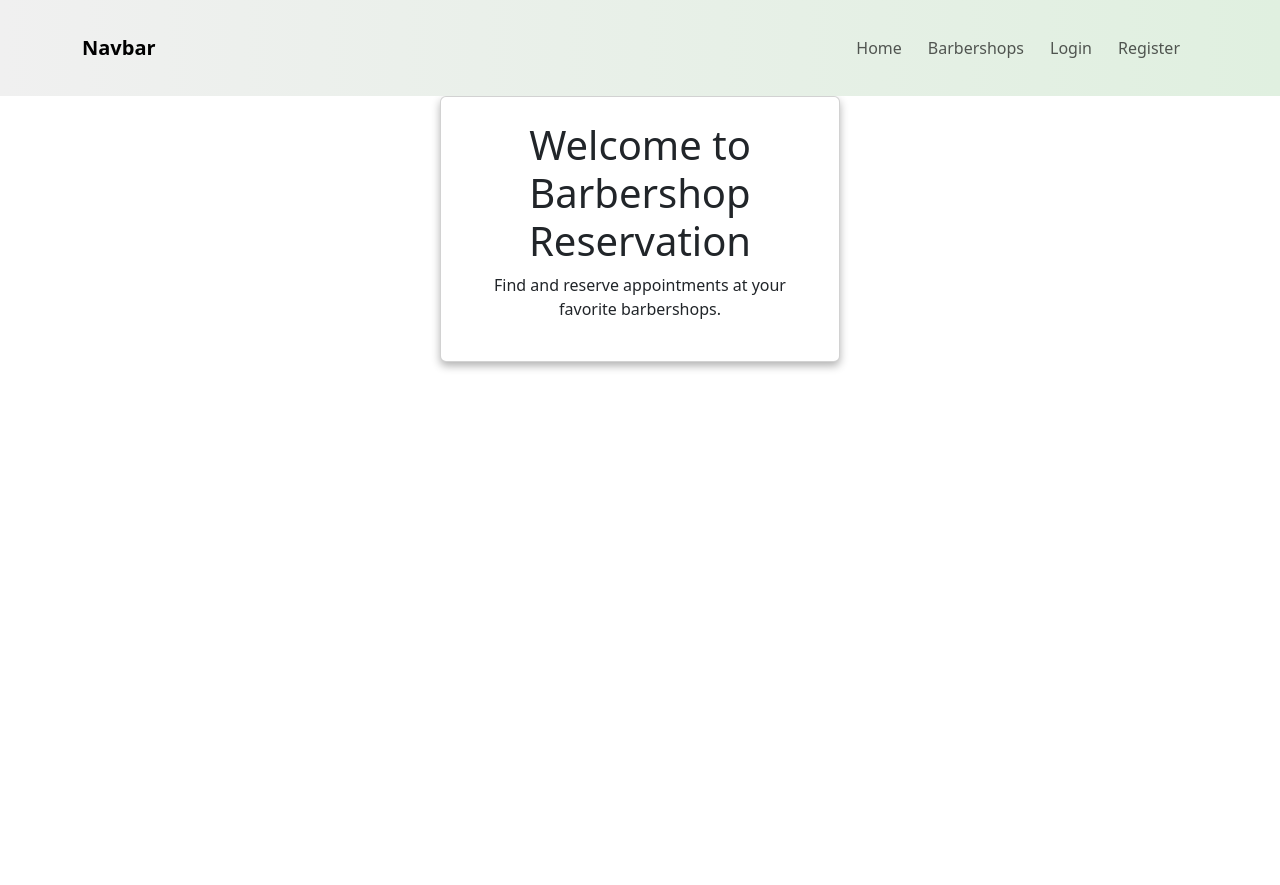
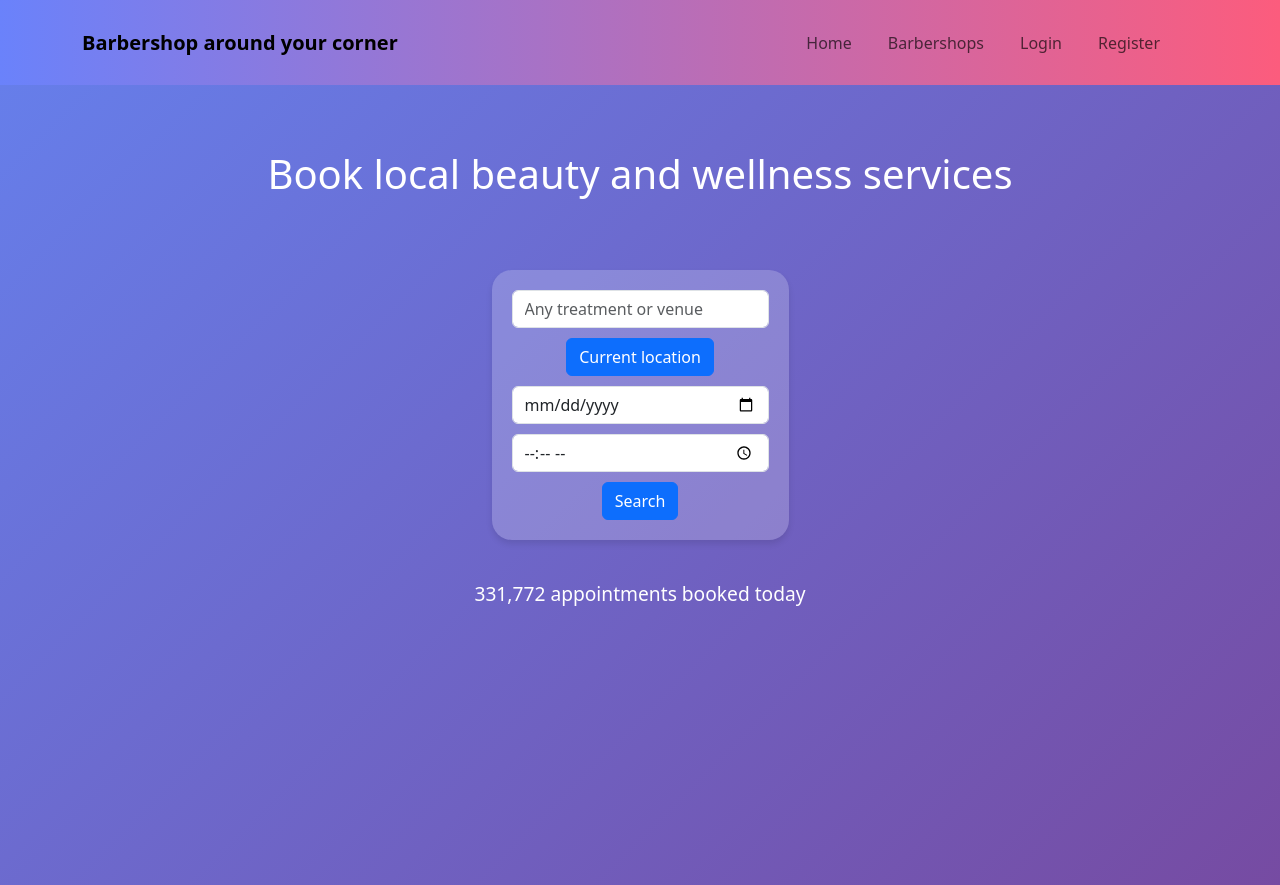
Before and after one commit to con-gif/barber-shop-main, a React (Create React App) app in the folder frontend/: page / in a window 1280 px wide. Before the commit the page ends 800 px from the top, so only its background shows below. Built offline with nearby package versions, Linux system fonts and the light colour scheme.

Commit message:
beautyfied a lil bit

```diff
--- a/frontend/package.json
+++ b/frontend/package.json
@@ -7,6 +7,7 @@
     "@testing-library/jest-dom": "^5.17.0",
     "@testing-library/react": "^13.4.0",
     "@testing-library/user-event": "^13.5.0",
+    "animate.css": "^4.1.1",
     "axios": "^1.6.7",
     "bootstrap": "^5.3.3",
     "concurrently": "^8.2.2",
@@ -16,6 +17,7 @@
     "react-redux": "^9.1.0",
     "react-router-dom": "^6.22.2",
     "react-scripts": "5.0.1",
+    "three": "^0.162.0",
     "web-vitals": "^2.1.4"
   },
   "scripts": {
--- a/frontend/src/components/Navbar/Navbar.js
+++ b/frontend/src/components/Navbar/Navbar.js
@@ -1,5 +1,6 @@
 // src/components/Navbar/Navbar.js
-import React from 'react';
+import React, { useEffect } from 'react'; // Add useEffect here
+import * as THREE from 'three';
 import { Link, useNavigate } from 'react-router-dom';
 import { useSelector, useDispatch } from 'react-redux';
 import { logout } from '../../features/auth/authslice';
@@ -17,10 +18,12 @@ const Navbar = () => {
     navigate('/');
   };
 
+
+
   return (
     <nav className="navbar navbar-expand-lg navbar-transparent">
       <div className="container">
-        <Link className="navbar-brand" to="/">Navbar</Link>
+        <Link className="navbar-brand" to="/">Barbershop around your corner</Link>
         <button className="navbar-toggler" type="button" data-bs-toggle="collapse" data-bs-target="#navbarNav" aria-controls="navbarNav" aria-expanded="false" aria-label="Toggle navigation">
           <span className="navbar-toggler-icon"></span>
         </button>
--- a/frontend/src/index.js
+++ b/frontend/src/index.js
@@ -5,6 +5,7 @@ import App from './App';
 import store from './store';
 import './index.css';
 import 'bootstrap/dist/css/bootstrap.min.css';
+import 'animate.css';
 
 ReactDOM.render(
   <React.StrictMode>
--- a/frontend/src/pages/Home/Home.js
+++ b/frontend/src/pages/Home/Home.js
@@ -1,12 +1,37 @@
-import React from 'react';
+import React, { useState } from 'react';
 import '../../styles/Home.css';
 
 const Home = () => {
+  const [location, setLocation] = useState('');
+
+  const handleLocation = () => {
+    if (navigator.geolocation) {
+      navigator.geolocation.getCurrentPosition(
+        (position) => {
+          setLocation(position.coords);
+          // You might want to convert coords into a human-readable address
+        },
+        () => {
+          alert('Location access denied.');
+        }
+      );
+    } else {
+      alert('Geolocation is not supported by this browser.');
+    }
+  };
+
   return (
-    <div>
-      <div className="card p-4">
-        <h1>Welcome to Barbershop Reservation</h1>
-        <p>Find and reserve appointments at your favorite barbershops.</p>
+    <div className="home-container">
+      <h1>Book local beauty and wellness services</h1>
+      <div className="search-card"> {/* This was previously search-section */}
+      <input type="text" className="form-control" placeholder="Any treatment or venue" />
+        <button className="btn btn-primary animated-button" onClick={handleLocation}>Current location</button>
+        <input type="date" className="form-control" />
+        <input type="time" className="form-control" />
+        <button className="btn btn-primary">Search</button>
+      </div>
+      <div className="booking-stats animate__animated animate__fadeInUp">
+        <p>331,772 appointments booked today</p>
       </div>
     </div>
   );
--- a/frontend/src/styles/Home.css
+++ b/frontend/src/styles/Home.css
@@ -1,12 +1,64 @@
-.card {
-  border: none;
-  border-radius: 10px;
-  box-shadow: 0 4px 8px rgba(0, 0, 0, 0.3);
-  max-width: 100%;
-  margin: 0 auto;
+.home-container {
+  text-align: center;
+  padding-top: 65px; /* Adjust padding to navbar height */
+  background: linear-gradient(135deg, #667eea 0%, #764ba2 100%);
+  color: white;
+  height: 100vh; /* Make sure it takes full height */
+  display: flex;
+  flex-direction: column;
+  justify-content: flex-start; /* Start content from top after navbar */
 }
 
-.card:hover {
-  box-shadow: 0 8px 16px rgba(0, 0, 0, 0.3);
-  transition: box-shadow 0.3s ease;
+.search-card {
+  background: rgba(255, 255, 255, 0.2);
+  padding: 20px;
+  border-radius: 20px;
+  display: flex;
+  flex-direction: column; /* Stack the inputs vertically */
+  align-items: center; /* Center-align the items */
+  gap: 10px;
+  margin: 5% auto 0; /* Use percentage for top margin to lower the card a bit */
+  max-width: 600px;
+  box-shadow: 0 4px 6px rgba(0, 0, 0, 0.1); /* Optional: Add shadow for depth */
 }
+
+.search-section > input,
+.search-section > button {
+  width: 80%; /* Set a max-width for better control */
+  padding: 0.5rem 1rem;
+  border-radius: 20px;
+  border: none;
+  outline: none;
+  color: #333;
+  margin: 10px 0; /* Adjust margin for vertical stacking */
+
+}
+
+.search-section > button {
+  background-color: #f5f5f5;
+  transition: transform 0.2s ease-in-out;
+  cursor: pointer;
+}
+
+.booking-stats {
+  margin-top: 40px;
+  font-size: 1.2em;
+}
+
+/* Responsive adjustments */
+@media (max-width: 768px) {
+  .search-card {
+    flex-direction: column;
+    padding: 15px;
+  }
+
+  .search-section > input,
+  .search-section > button {
+    width: 100%; /* Full width inputs and buttons on small screens */
+    margin-bottom: 10px;
+  }
+
+  .booking-stats {
+    font-size: 1em; /* Smaller font on small screens */
+  }
+}
--- a/frontend/src/styles/Navbar.css
+++ b/frontend/src/styles/Navbar.css
@@ -1,34 +1,64 @@
 .navbar {
-  background: linear-gradient(to right, #f0f0f0, #e0f0e0);
-  padding: 10px 20px;
+  background: linear-gradient(to right, #6a82fb, #fc5c7d); /* Updated gradient colors */
+  padding: 0.5rem 1rem;
   position: fixed;
   top: 0;
   left: 0;
   right: 0;
-  z-index: 100;
+  z-index: 10;
+  display: flex;
+  justify-content: center; /* Center navbar content */
+  align-items: center;
+  height: 85px; /* Fixed navbar height */
 }
 
 .navbar-brand {
   font-weight: bold;
   font-size: 24px;
-  color: #333;
+  color: white; /* Updated text color */
+}
+
+.navbar-nav {
+  padding: 0 15px;
 }
 
 .nav-link {
-  color: #333;
-  margin-right: 10px;
+  color: white; /* Updated text color */
+  margin: 0 10px; /* Adjust spacing */
+  transition: color 0.3s ease; /* Smooth color transition */
 }
 
 .nav-link:hover {
-  color: #007bff;
+  color: #f8f9fa; /* Lighter color on hover */
 }
 
-.btn-outline-dark {
-  color: #333;
-  border-color: #333;
+.btn-outline-light {
+  color: white;
+  border-color: white; /* Adjust to match the text color */
 }
 
-.btn-outline-dark:hover {
-  background-color: #333;
-  color: white;
+.btn-outline-light:hover {
+  background-color: white;
+  color: #6a82fb; /* Change text color to match the gradient */
 }
+
+/* Responsive adjustments */
+@media (max-width: 768px) {
+  .navbar-brand {
+    font-size: 20px; /* Smaller text on small screens */
+  }
+
+  .navbar-nav {
+    padding: 0 10px;
+  }
+}
+
+@media (min-width: 1200px) {
+  .navbar {
+    padding: 0.5rem 2rem; /* More padding on large screens */
+  }
+
+  .navbar-nav {
+    padding: 0 20px;
+  }
+}
```
Also changed, not shown: 1 other file (tests, documents, lock files or other folders).
